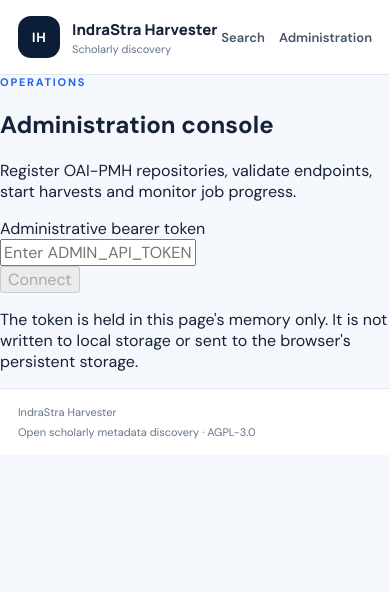
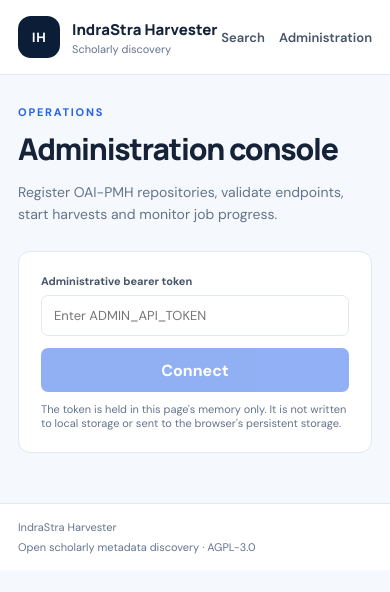
Before and after one commit to indrastra/indrastra-harvester, a Next.js app in the folder frontend/: page /admin in a window 390 px wide. Shown: the top 592 px of the page. Built offline with nearby package versions, Linux system fonts and the light colour scheme.

Commit message:
Style administration console and operational tables

```diff
--- a/frontend/app/globals.css
+++ b/frontend/app/globals.css
@@ -145,3 +145,64 @@ nav { display: flex; gap: 26px; color: #475569; font-size: 13px; font-weight: 60
   nav { gap: 14px; }
   .sort-form { flex-wrap: wrap; }
 }
+
+
+.admin-shell { max-width: 1180px; margin: 0 auto; padding: 42px 28px 72px; }
+.admin-intro { margin-bottom: 26px; }
+.admin-intro h1 { margin: 0; font: 800 clamp(30px, 4vw, 42px)/1.15 "Manrope", sans-serif; letter-spacing: -.04em; }
+.admin-intro > p:last-child { max-width: 700px; color: var(--muted); font-size: 14px; line-height: 1.6; }
+.admin-auth-panel, .admin-panel {
+  padding: 22px; border: 1px solid var(--line); border-radius: 12px; background: #fff;
+}
+.admin-token-form { display: flex; align-items: end; gap: 12px; }
+.admin-token-form > div { flex: 1; min-width: 0; }
+.admin-token-form label, .admin-form label {
+  display: block; margin: 0 0 7px; color: #475569; font-size: 11px; font-weight: 700;
+}
+.admin-token-form input, .admin-form input, .admin-form select, .admin-form textarea {
+  width: 100%; min-width: 0; border: 1px solid var(--line); border-radius: 7px;
+  padding: 11px 12px; color: var(--ink); background: #fff; outline-color: var(--blue); font-size: 13px;
+}
+.admin-token-form button, .admin-form button {
+  min-height: 40px; border: 0; border-radius: 7px; padding: 0 17px;
+  color: #fff; background: var(--blue); font-weight: 700; cursor: pointer;
+}
+.admin-token-form button:disabled, .admin-form button:disabled, .table-action:disabled {
+  opacity: .5; cursor: not-allowed;
+}
+.admin-security-note { margin: 10px 0 0; color: var(--muted); font-size: 11px; }
+.admin-message, .admin-error { margin: 12px 0 0; font-size: 12px; }
+.admin-message { color: #047857; }
+.admin-error { color: #b91c1c; }
+.admin-section-heading { display: flex; align-items: end; justify-content: space-between; gap: 16px; margin: 34px 0 16px; }
+.admin-section-heading h2 { margin: 0; font: 800 24px "Manrope", sans-serif; }
+.admin-section-heading.compact { margin: 0 0 16px; }
+.admin-section-heading.compact h3 { margin: 0; font: 800 16px "Manrope", sans-serif; }
+.admin-section-heading.compact p { margin: 5px 0 0; color: var(--muted); font-size: 11px; }
+.admin-grid { display: grid; grid-template-columns: 1fr 1fr; gap: 18px; }
+.admin-panel h3 { margin: 0 0 18px; font: 800 16px "Manrope", sans-serif; }
+.admin-form { display: flex; flex-direction: column; gap: 8px; }
+.admin-form label:not(:first-child) { margin-top: 7px; }
+.admin-form textarea { resize: vertical; }
+.admin-form button { margin-top: 9px; }
+.admin-date-grid { display: grid; grid-template-columns: 1fr 1fr; gap: 10px; }
+.admin-date-grid label { margin-top: 7px; }
+.admin-table-panel { margin-top: 18px; }
+.admin-table-wrap { width: 100%; overflow-x: auto; }
+.admin-table { width: 100%; border-collapse: collapse; text-align: left; font-size: 12px; }
+.admin-table th { padding: 11px 12px; color: var(--muted); background: #f8fafc; font-size: 10px; letter-spacing: .06em; text-transform: uppercase; }
+.admin-table td { padding: 13px 12px; border-top: 1px solid #edf1f6; vertical-align: middle; }
+.admin-table td small { display: block; margin-top: 4px; color: var(--muted); font-size: 10px; }
+.admin-endpoint { max-width: 290px; overflow-wrap: anywhere; color: #52647b; font-size: 11px; }
+.status-pill { display: inline-block; padding: 5px 8px; border-radius: 20px; background: #eef2f7; color: #475569; font-size: 10px; font-weight: 700; }
+.status-valid, .status-completed { background: #dcfce7; color: #166534; }
+.status-failed { background: #fee2e2; color: #991b1b; }
+.status-running, .status-processing { background: #dbeafe; color: #1d4ed8; }
+.status-queued, .status-pending, .status-paused { background: #fef3c7; color: #92400e; }
+.table-action { border: 1px solid #cbd5e1; border-radius: 6px; padding: 7px 10px; color: #1d4ed8; background: #fff; font-size: 10px; font-weight: 700; cursor: pointer; }
+@media (max-width: 760px) {
+  .admin-shell { padding: 30px 18px 50px; }
+  .admin-grid { grid-template-columns: 1fr; }
+  .admin-token-form { align-items: stretch; flex-direction: column; }
+  .admin-token-form button { min-height: 44px; }
+}
```
